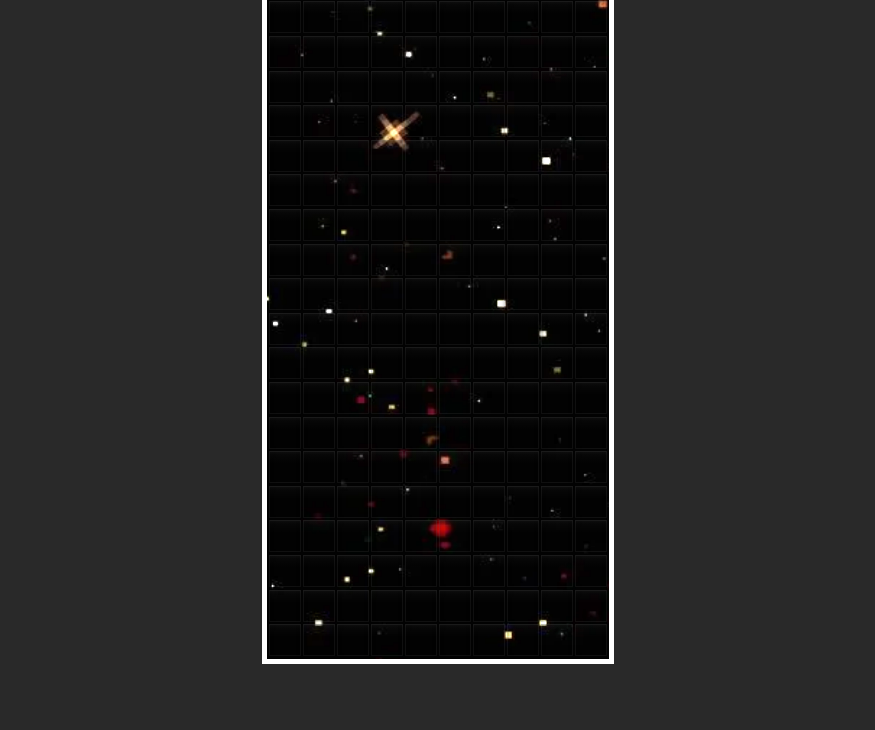
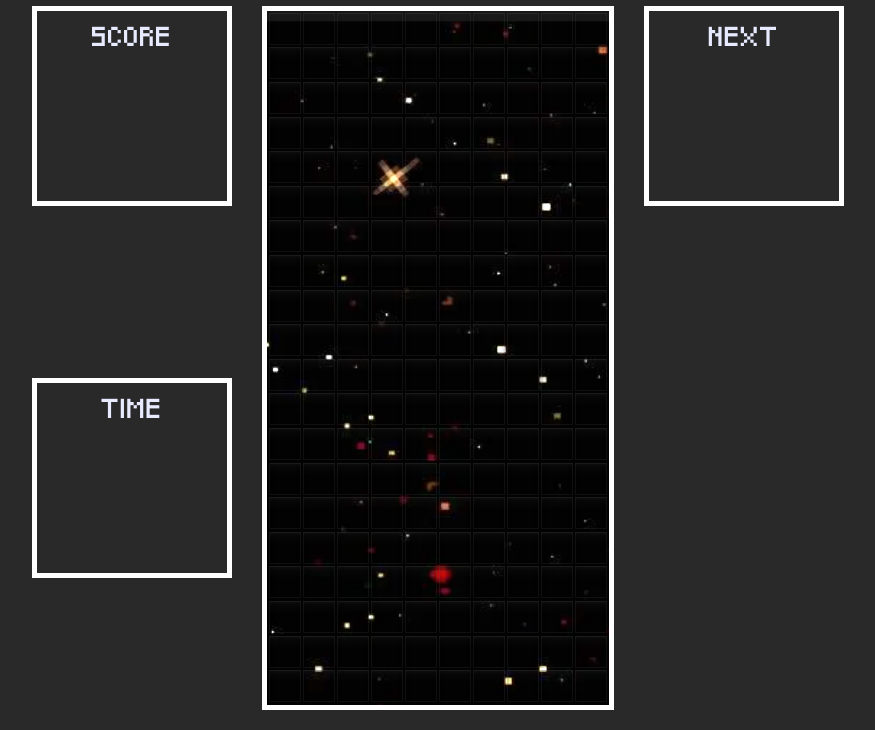
Before and after one commit to GCU-Tech-Club/TechClubTetris, a plain HTML site: page Frontend/index.html in a window 1280 px wide. Shown: the part 142-872 px from the top of the page, without its empty margins (202-1077 px from the left). Before the commit the page ends 806 px from the top, so only its background shows below. Drawn offline with Linux system fonts and the light colour scheme.

Commit message:
added score box, time box, and next peice box. Also added custom tetris font inside fonts folder

```diff
--- a/Frontend/index.css
+++ b/Frontend/index.css
@@ -11,13 +11,23 @@
 }
 
 * { box-sizing: border-box; }
+@font-face {
+  font-family: 'TetrisFont';
+  src: url('./Fonts/Pixeled.ttf') format('truetype');
+  font-weight: normal;
+  font-style: normal;
+}
 html, body { height: 100%; }
 body {
     margin: 0; display: grid; place-items: center; padding: 16px;
     /* background: radial-gradient(1000px 600px at 10% -10%, #1a2050 0%, var(--bg) 60%); */
     background-color: var(--bg);
     color: var(--text);
-    font-family: ui-sans-serif, system-ui, -apple-system, Segoe UI, Roboto, Helvetica, Arial;
+    font-family: 'TetrisFont', sans-serif;
+}
+
+.title {
+  font-family: 'TetrisFont', monospace;
 }
 
 .board {
@@ -36,6 +46,9 @@ body {
     max-width: 95vw;
     position: relative;
     overflow: hidden;
+    grid-column: 2;
+    grid-row: 1 / span 2;
+    margin-bottom: 20px;
 }
 .board::before {
   content: "";
@@ -54,8 +67,6 @@ body {
 
 
 .cell {
-    /* background: rgba(14,19,48,0.72); */
-    /* border-radius: 4px; */
     box-shadow: inset 0 0 0 1px rgba(255, 255, 255, 0.06), inset 0 2px 4px rgba(0,0,0,0.35);
     position: relative; overflow: hidden;
     aspect-ratio: 1/1;
@@ -65,7 +76,6 @@ body {
 
 .cell::after {
   content: ""; position: absolute; inset: 0;
-  /* background: linear-gradient(180deg, rgba(255,255,255,0.06), rgba(255,255,255,0)); */
     background: linear-gradient(180deg,
     rgba(255,255,255,0.05) 0%,
     rgba(255,255,255,0.02) 12%,
@@ -91,7 +101,60 @@ body {
   gap: var(--gap); background: var(--grid); border-radius: 8px; padding: var(--gap);
 }
 
+
+.game-container {
+  display: grid;
+  grid-template-columns: 220px 1fr 220px;
+  column-gap: 20px;
+  row-gap: 20px;
+  align-items: start;
+  justify-items: center;
+}
+
+.next-peice-box {
+  background-color: var(--bg);
+  border: 5px solid white;
+  width: 200px;
+  height: 200px;
+  display: flex;
+  justify-content: center;
+  grid-column: 3;
+  grid-row: 1 / span 2;
+}
+.score-box {
+  display: flex;
+  flex-direction: column;
+  width: 200px;
+  height: 200px;
+  border: 5px solid white;
+  justify-content: flex-start;
+  align-items: center;
+  gap: 20px;
+  grid-column: 1;
+  grid-row: 1;
+}
+.time-box {
+  display: flex;
+  width: 200px;
+  height: 200px;
+  border: 5px solid white;
+  justify-content: center;
+  grid-column: 1;
+  grid-row: 2;
+}
+
+
+
 /* Small screens: tuck HUD under the board */
 @media (max-width: 760px) {
   .hud { position: static; width: 100%; max-width: 520px; margin-top: 12px; }
+  .game-container {
+    display: grid;
+    grid-template-columns: 1fr;
+    justify-items: center;
+  }
+  .board, .score-box, .time-box, .next-peice-box {
+    grid-column: 1 !important;
+    grid-row: auto !important;
+  }
 }
--- a/Frontend/index.html
+++ b/Frontend/index.html
@@ -6,13 +6,16 @@
     <title>Tetris</title>
     <link rel="stylesheet" href="index.css">
     <script src="main.js" defer></script>
-
 </head>
 <body>
 
-    <h1>TECH CLUB TETRIS</h1>
-    <div id="board" class="board" aria-label="Playfield" role="grid"></div>
-    <!-- <div id="next-peice-box" class="next-peice-box"></div> -->
+    <h1 class="title">TECH CLUB TETRIS</h1>
+    <div class="game-container">
+        <div id="score-box" class="score-box">SCORE</div>
+        <div id="time=box" class="time-box">TIME</div>
+        <div id="board" class="board" aria-label="Playfield" role="grid"></div>
+        <div id="next-peice-box" class="next-peice-box">NEXT</div>
+    </div>
 
 </body>
 </html>
```
Also changed, not shown: Frontend/Fonts/Pixeled.ttf (added).
